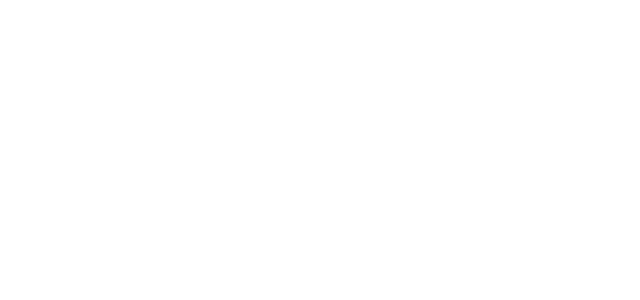
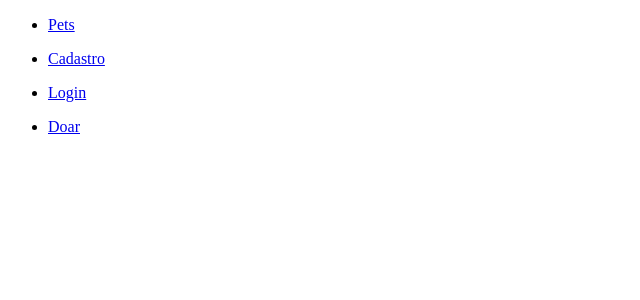
Before and after one commit to A-ghil/front-end-petito, an Angular app in the folder petitto-app/: page / in a window 1280 px wide. Shown: the top 300 px of the page, without its empty margins (0-640 px from the left). Built offline with nearby package versions, Linux system fonts and the light colour scheme.

Commit message:
Menu added

```diff
--- a/petitto-app/src/app/app.component.html
+++ b/petitto-app/src/app/app.component.html
@@ -1 +1,23 @@
+<nav>
+    <ul>
+        <li>
+            <a href="pets">Pets</a>
+        </li>
+    </ul>
+    <ul>
+        <li>
+            <a href="cadastro">Cadastro</a>
+        </li>
+    </ul>
+    <ul>
+        <li>
+            <a href="login">Login</a>
+        </li>
+    </ul>
+    <ul>
+        <li>
+            <a href="doar">Doar</a>
+        </li>
+    </ul>
+</nav>
 <router-outlet></router-outlet>
```
